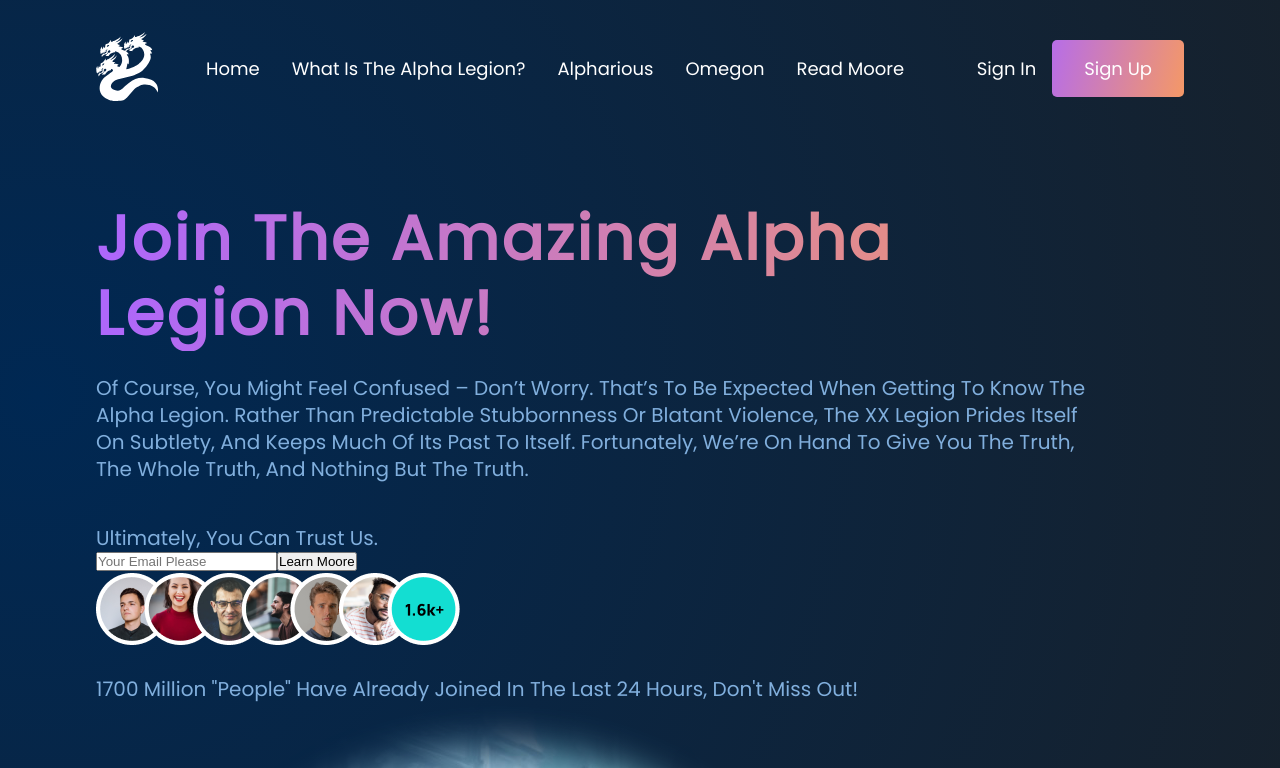
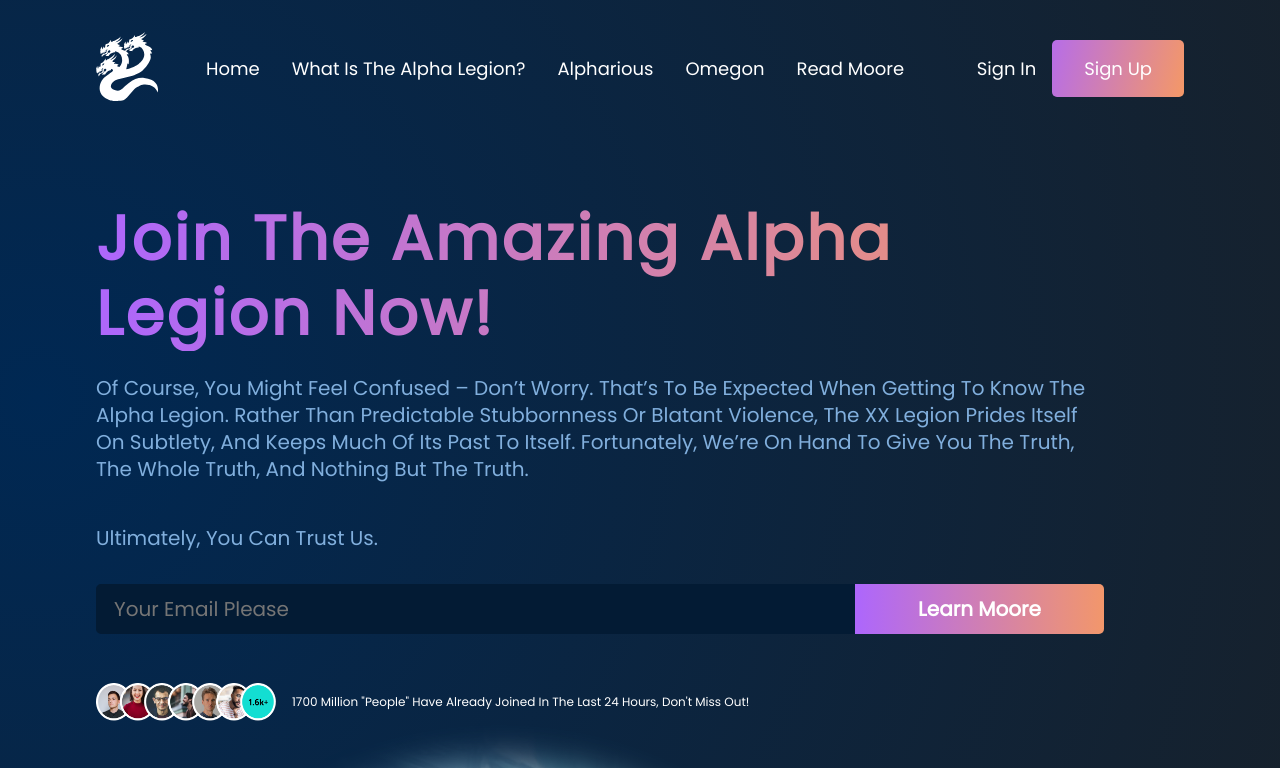
Before and after one commit to Visceral89/React-Alpha-Legion, a React (Create React App) app: page / in a window 1280 px wide. Shown: the top 768 px of the page. Built offline with nearby package versions, Linux system fonts and the light colour scheme.

Commit message:
Header styling finished
Just have to work on that image....

```diff
--- a/src/container/header/Header.css
+++ b/src/container/header/Header.css
@@ -36,3 +36,79 @@
 
     margin-top: 1.5rem;
 }
+
+/* Input Styling */
+
+.alpha__header-content__input {
+    width: 100%;
+    margin: 2rem 0 1rem;
+    display: flex;
+}
+
+.alpha__header-content__input input {
+    flex: 2;
+    width: 100%;
+    min-height: 50px;
+    background: var(--color-footer);
+    border-radius: 5px 0px 0px 5px;
+    font-family: var(--font-family);
+    font-size: 20px;
+    color: #3D6184;
+    padding: 0 1rem;
+    border: 2px solid var(--color-footer);
+    outline: none;
+}
+
+.alpha__header-content__input button {
+    flex: 0.6;
+    width: 100%;
+    min-height: 50px;
+    background: var(--gradient-text);
+    border-radius: 0px 5px 5px 0px;
+    font-family: var(--font-family);
+    font-weight: bold;
+    font-size: 20px;
+    line-height: 27px;
+    color: #fff;
+    cursor: pointer;
+    outline: none;
+    padding: 0 1rem;
+    border: none;
+}
+
+.alpha__header-content__people {
+    width: 100%;
+    display: flex;
+    justify-content: flex-start;
+    align-items: center;
+    margin-top: 2rem;
+}
+
+.alpha__header-content__people img{
+    width: 180px;
+    height: 40px;
+}
+
+.alpha__header-content__people p{
+    margin:0 0 0 1rem;
+    text-align: center;
+    font-family: var(--font-family);
+    font-weight: 500;
+    font-size: 12px;
+    line-height: 38px;
+    color: #fff;
+}
+
+/* Hero Image */
+
+.alpha__header-image {
+    flex: 1;
+    display: flex;
+    justify-content: center;
+    align-items: center;
+}
+
+.alpha__header-image img {
+    width: 100%;
+    height: 100%;
+}
```
